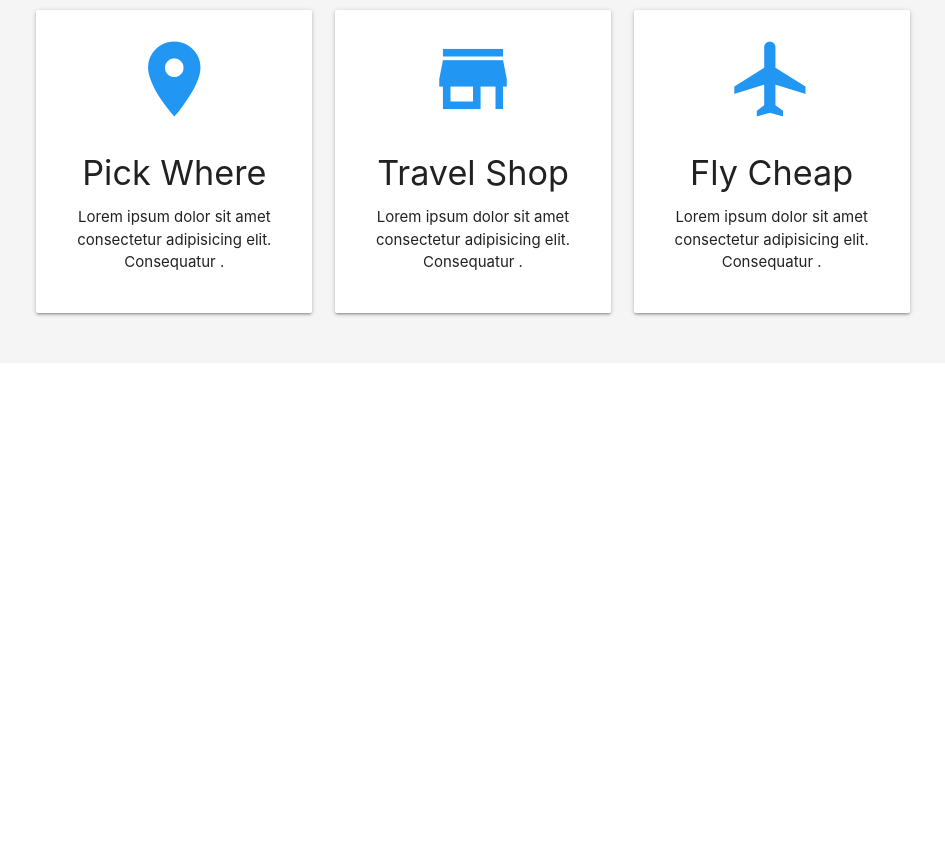
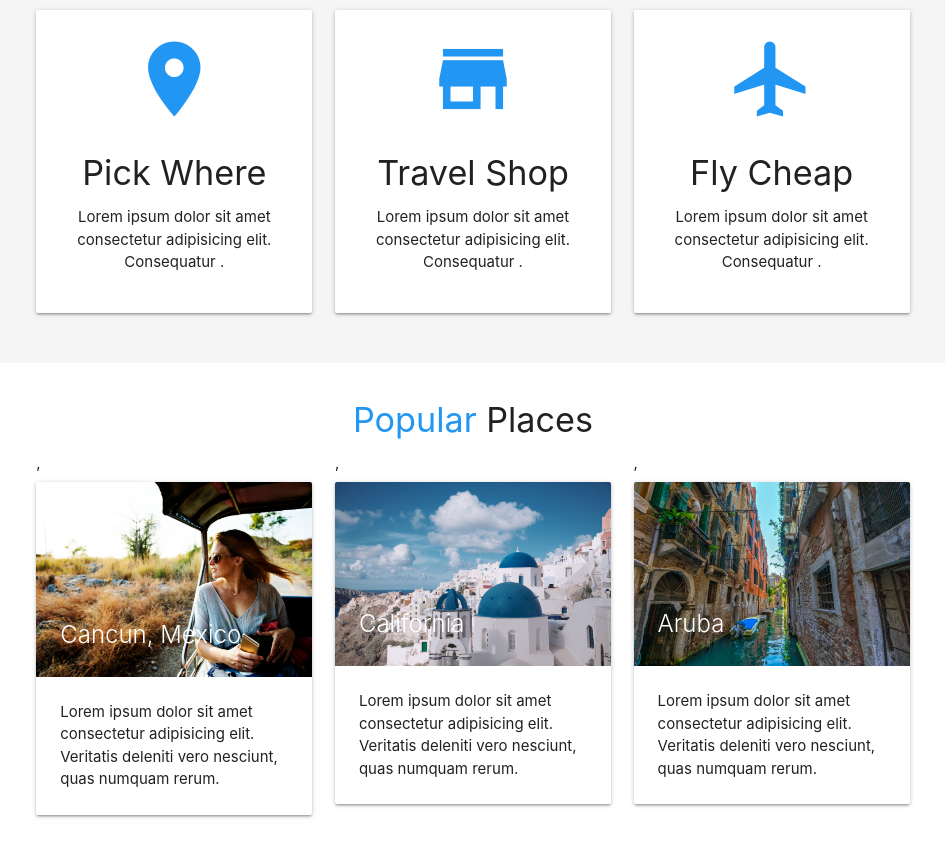
Before and after one commit to prince7475/Travel-Agency, a plain HTML site: page index.html in a window 1280 px wide. Shown: the part 805-1670 px from the top of the page, without its empty margins (167-1112 px from the left). Before the commit the page ends 1168 px from the top, so only its background shows below. Drawn offline with nearby package versions, Linux system fonts and the light colour scheme.

Commit message:
popular places

```diff
--- a/index.html
+++ b/index.html
@@ -145,6 +145,51 @@
             </div>
         </section>
 
+            <!--Section: Popular Places-->
+            <section id="popular" class="section section-popular scrollspy">
+                <div class="container">
+                    <div class="row">
+                        <h4 class="center"><span class='blue-text'>Popular</span> Places</h4>
+                        <div class="col s12 m4">,
+                            <div class="card">
+                                <div class="card-image">
+                                    <img src="img/resort1.jpeg" alt="">
+                                    <span class="card-title">Cancun, Mexico</span>
+                                </div>
+                                <div class="card-content">
+                                    Lorem ipsum dolor sit amet consectetur adipisicing elit. Veritatis deleniti vero nesciunt, quas numquam rerum.
+                                </div>
+                            </div>
+                        </div>
+
+                        <div class="col s12 m4">,
+                                <div class="card">
+                                    <div class="card-image">
+                                        <img src="img/resort2.jpeg" alt="">
+                                        <span class="card-title">California</span>
+                                    </div>
+                                    <div class="card-content">
+                                        Lorem ipsum dolor sit amet consectetur adipisicing elit. Veritatis deleniti vero nesciunt, quas numquam rerum.
+                                    </div>
+                                </div>
+                        </div>
+
+
+                        <div class="col s12 m4">,
+                                <div class="card">
+                                    <div class="card-image">
+                                        <img src="img/resort3.jpeg" alt="">
+                                        <span class="card-title">Aruba</span>
+                                    </div>
+                                    <div class="card-content">
+                                        Lorem ipsum dolor sit amet consectetur adipisicing elit. Veritatis deleniti vero nesciunt, quas numquam rerum.
+                                    </div>
+                                </div>
+                        </div>
+                    </div>
+                </div>
+            </section>
+
     <!--JavaScript at end of body for optimized loading-->
     <script src="https://cdnjs.cloudflare.com/ajax/libs/materialize/1.0.0-rc.2/js/materialize.min.js"></script>
     <script>
```
